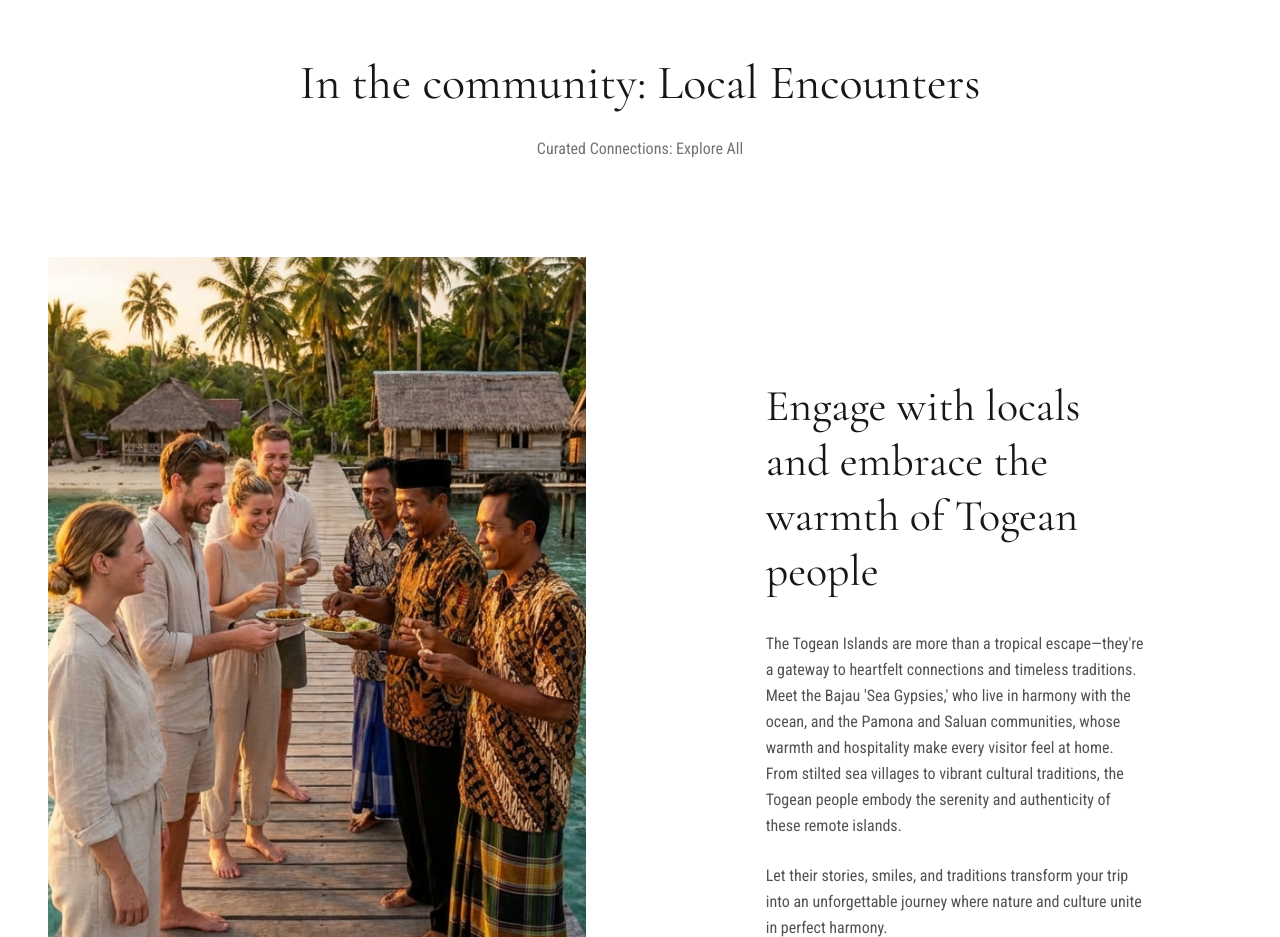
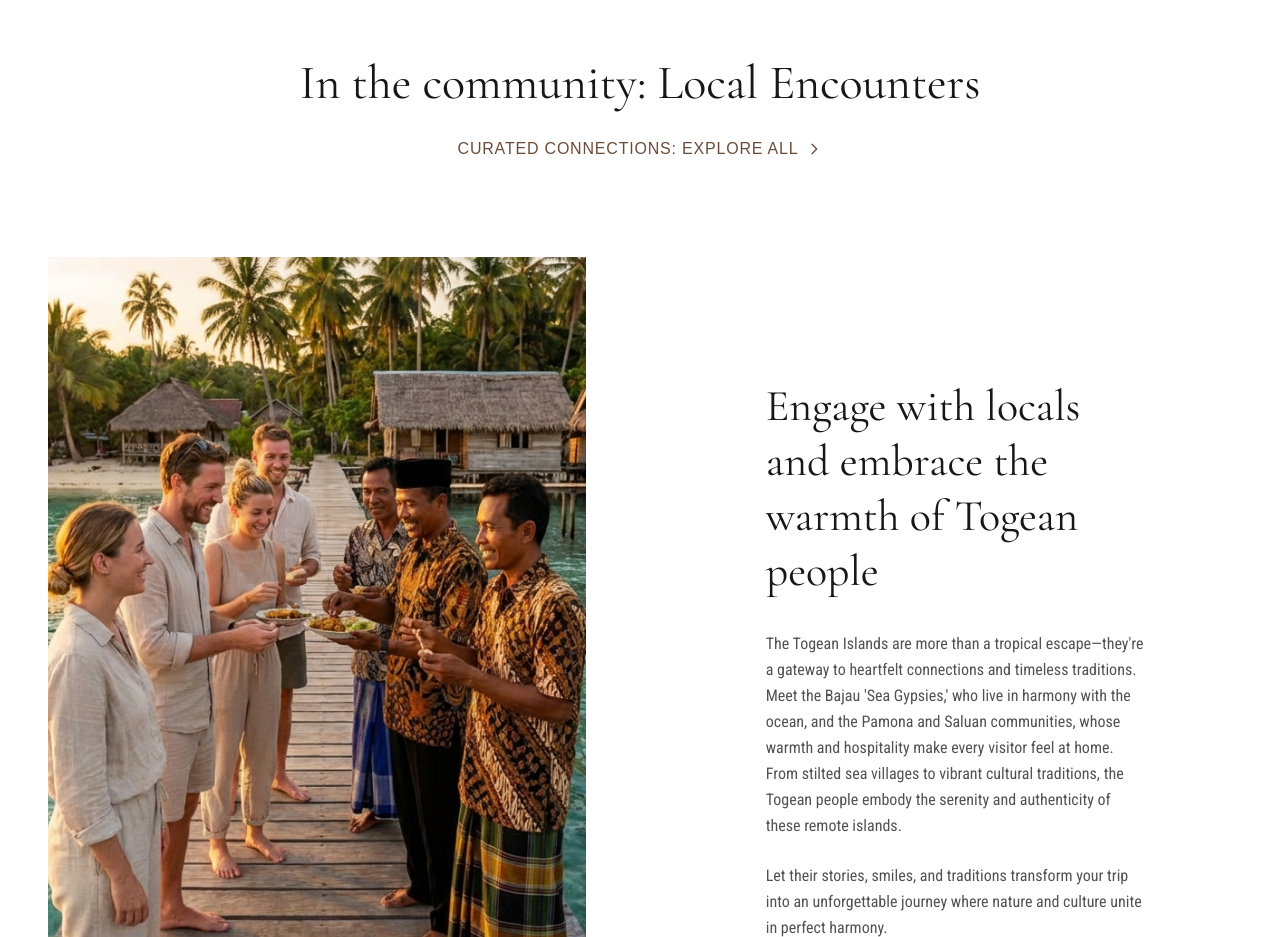
Before and after one commit to AhmadDzulfikar/togean-voyage, a Next.js app: page / in a window 1280 px wide. Shown: the part 1880-2817 px from the top of the page. Built offline with nearby package versions, Linux system fonts and the light colour scheme.

Commit message:
fix LocalCommunity

```diff
--- a/src/components/LocalCommunity.tsx
+++ b/src/components/LocalCommunity.tsx
@@ -337,12 +337,24 @@ export default function LocalCommunity() {
                     </h2>
                     <Link
                         href="/local-community"
-                        className="inline-block mt-4 md:mt-6 font-avenir text-sm md:text-base
-                                   text-neutral-500 hover:text-neutral-700
-                                   transition-colors duration-300
-                                   hover:underline underline-offset-4"
+                        className="inline-flex items-center gap-2 mt-4 md:mt-6 text-sm md:text-base uppercase tracking-wider text-[#6b4c3b] hover:text-[#4a3429] transition-colors group"
                     >
-                        Curated Connections: Explore All
+                        <span className="group-hover:underline underline-offset-4">
+                            Curated Connections: Explore All
+                        </span>
+                        <svg
+                            className="w-4 h-4 transition-transform group-hover:translate-x-1"
+                            fill="none"
+                            stroke="currentColor"
+                            viewBox="0 0 24 24"
+                        >
+                            <path
+                                strokeLinecap="round"
+                                strokeLinejoin="round"
+                                strokeWidth={2}
+                                d="M9 5l7 7-7 7"
+                            />
+                        </svg>
                     </Link>
                 </div>
 
```
